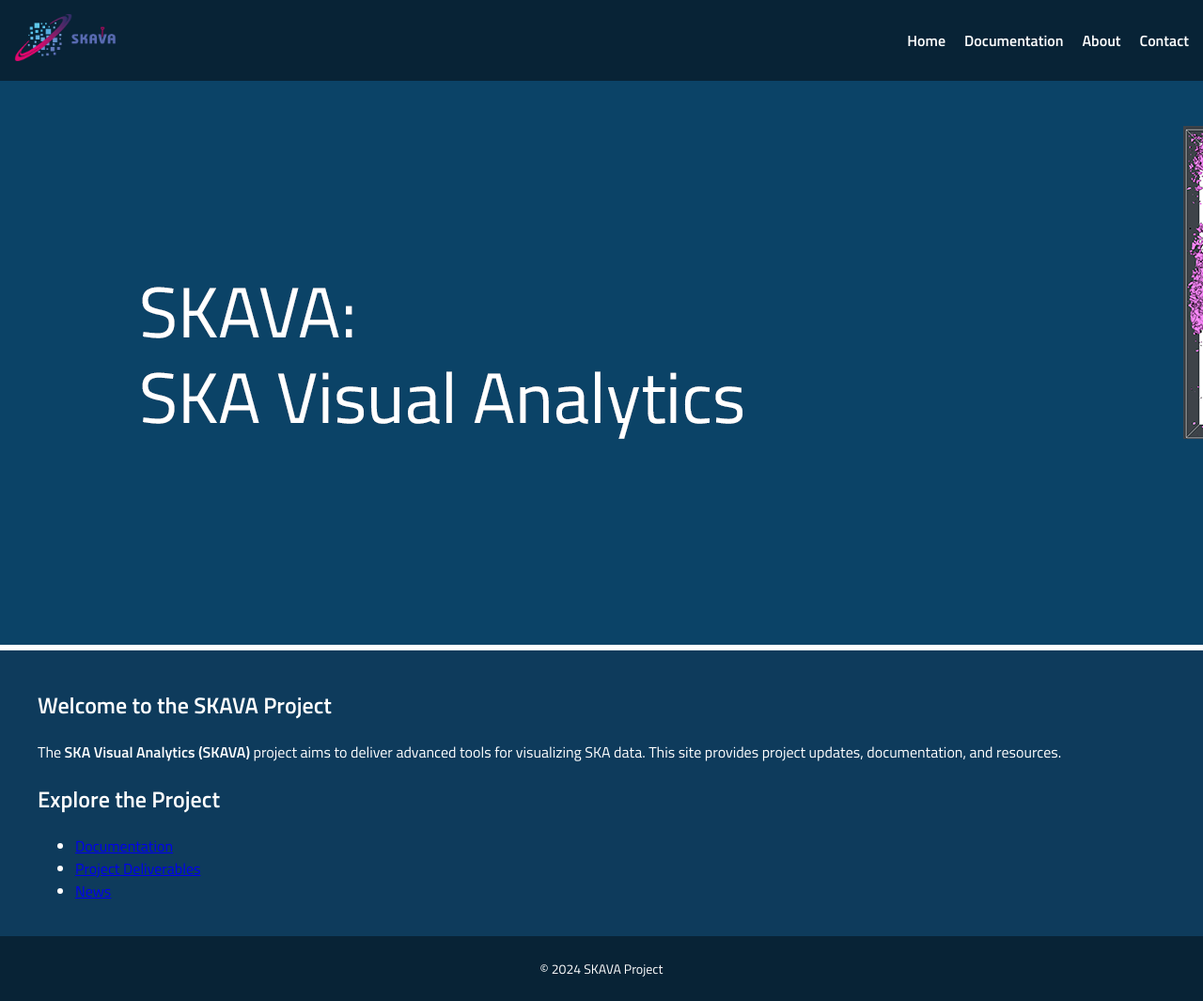
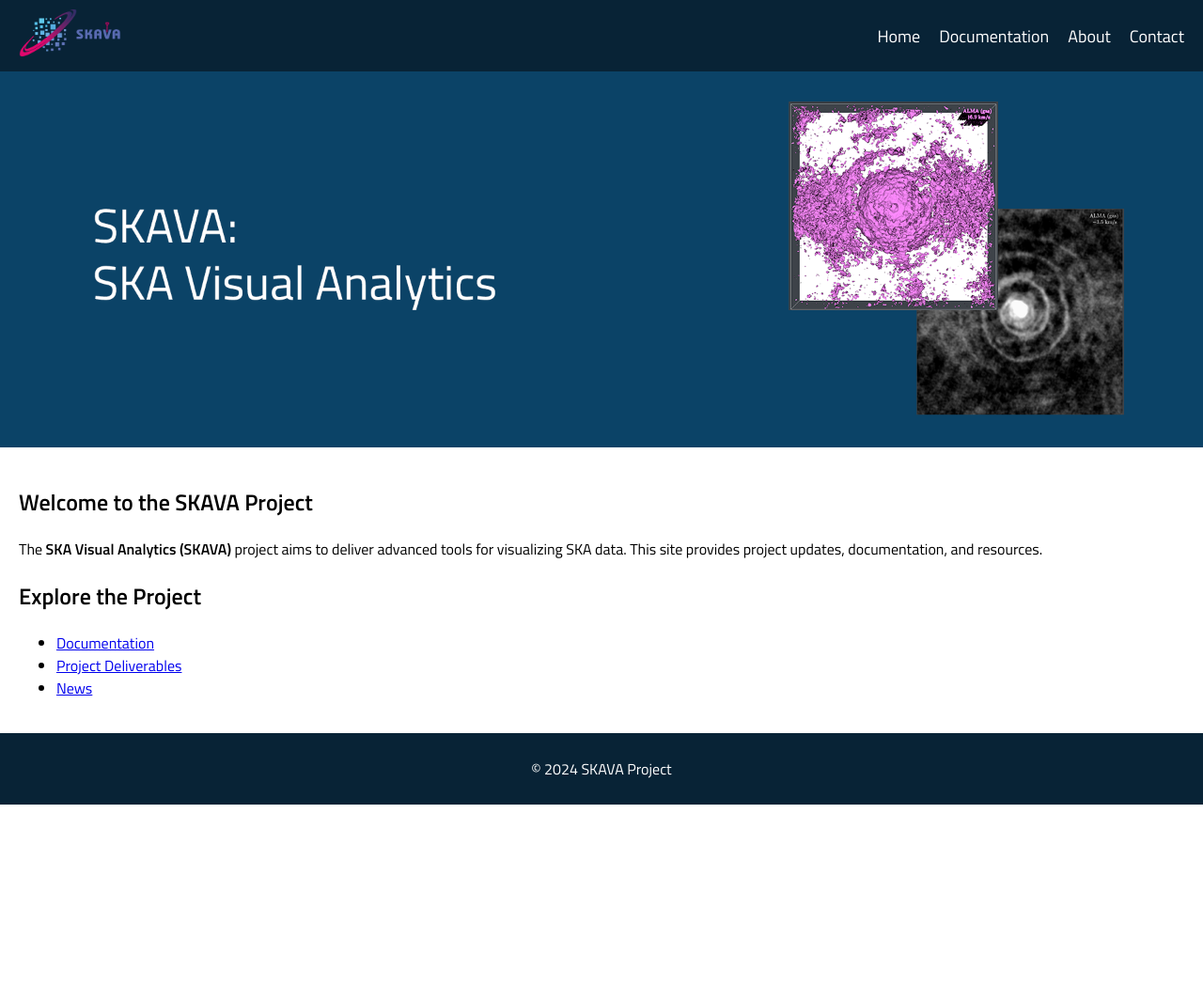
Before and after one commit to VisIVOLab/SKAVA, a Jekyll site: the page built from docs/index.md, in a window 1280 px wide. Shown: the whole page at 94% size. Built offline with Jekyll 4.4.1, drawn with Linux system fonts in a browser that asks for light colours; after the commit the page ends 900 px from its top, so only the background shows below that.

Commit message:
banner size

```diff
--- a/docs/_layouts/default.html
+++ b/docs/_layouts/default.html
@@ -22,9 +22,8 @@
     </nav>
   </header>
   <!-- Banner section -->
-  <div>
-    <img class="banner" src="/assets/images/banner.png" alt="SKAVA Project Banner">
-  </div>
+  <section class="banner">
+  </section>
 
   <main>
     <section class="content">
--- a/docs/assets/css/style.css
+++ b/docs/assets/css/style.css
@@ -1,63 +1,77 @@
-/* Use Titillium Web font for the entire website */
+/* General styling */
 body {
     font-family: 'Titillium Web', sans-serif;
     margin: 0;
     padding: 0;
-    color: #fff;
   }
 
-  /* Navbar styles */
+  /* Navbar */
   .navbar {
     display: flex;
     justify-content: space-between;
     align-items: center;
+    padding: 10px 20px;
     background-color: #082336;
-    padding: 15px;
   }
 
-  .logo img {
+  .navbar .logo img {
     height: 50px;
-    width: auto;
   }
 
-  .menu {
-    list-style-type: none;
+  .navbar ul {
+    list-style: none;
+    display: flex;
     margin: 0;
     padding: 0;
-    display: flex;
-    gap: 20px;
   }
 
-  .menu li {
-    display: inline;
+  .navbar ul li {
+    margin-left: 20px;
   }
 
-  .menu a {
+  .navbar ul li a {
     color: white;
     text-decoration: none;
-    font-weight: 600;
+    font-size: 18px;
   }
 
-  .menu a:hover {
-    text-decoration: underline;
+  /* Banner Styling */
+  .banner {
+    width: 100%;
+    height: 400px; /* Adjust based on how tall you want the banner */
+    background-image: url('/assets/images/banner.png');
+    background-size: cover;
+    background-position: center;
+    background-repeat: no-repeat;
   }
 
-  /* Main content */
-  main {
-    background-color: #0e3b5c;
+  /* Content Section */
+  .content {
     padding: 20px;
   }
 
-  .content {
-    max-width: 1200px;
-    margin: 0 auto;
+  /* Footer Styling */
+  footer {
+    background-color: #082336;
+    color: white;
+    text-align: center;
+    padding: 10px 0;
   }
 
-  /* Footer */
-  footer {
-    text-align: center;
-    background-color: #082336;
-    padding: 10px;
-    font-size: 14px;
-    color: #fff;
+  /* Responsive Banner Behavior */
+  @media (max-width: 1200px) {
+    .banner {
+      background-size: auto 100%; /* This will adjust the banner height but keep full height */
+      background-position: top center; /* Align the banner in the center */
+    }
   }
+
+  @media (max-width: 768px) {
+    .navbar ul {
+      flex-direction: column;
+    }
+
+    .navbar ul li {
+      margin: 10px 0;
+    }
+  }
```
